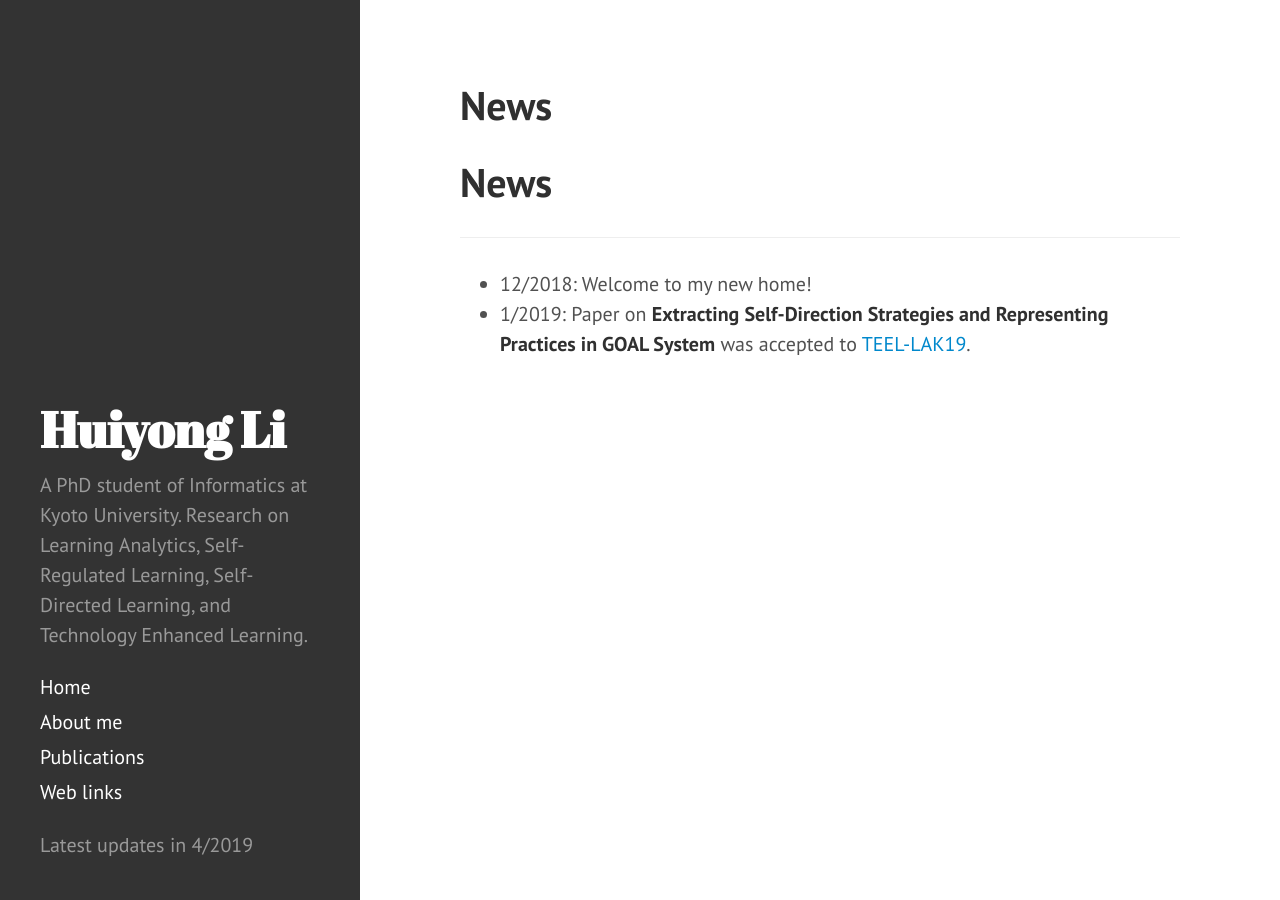
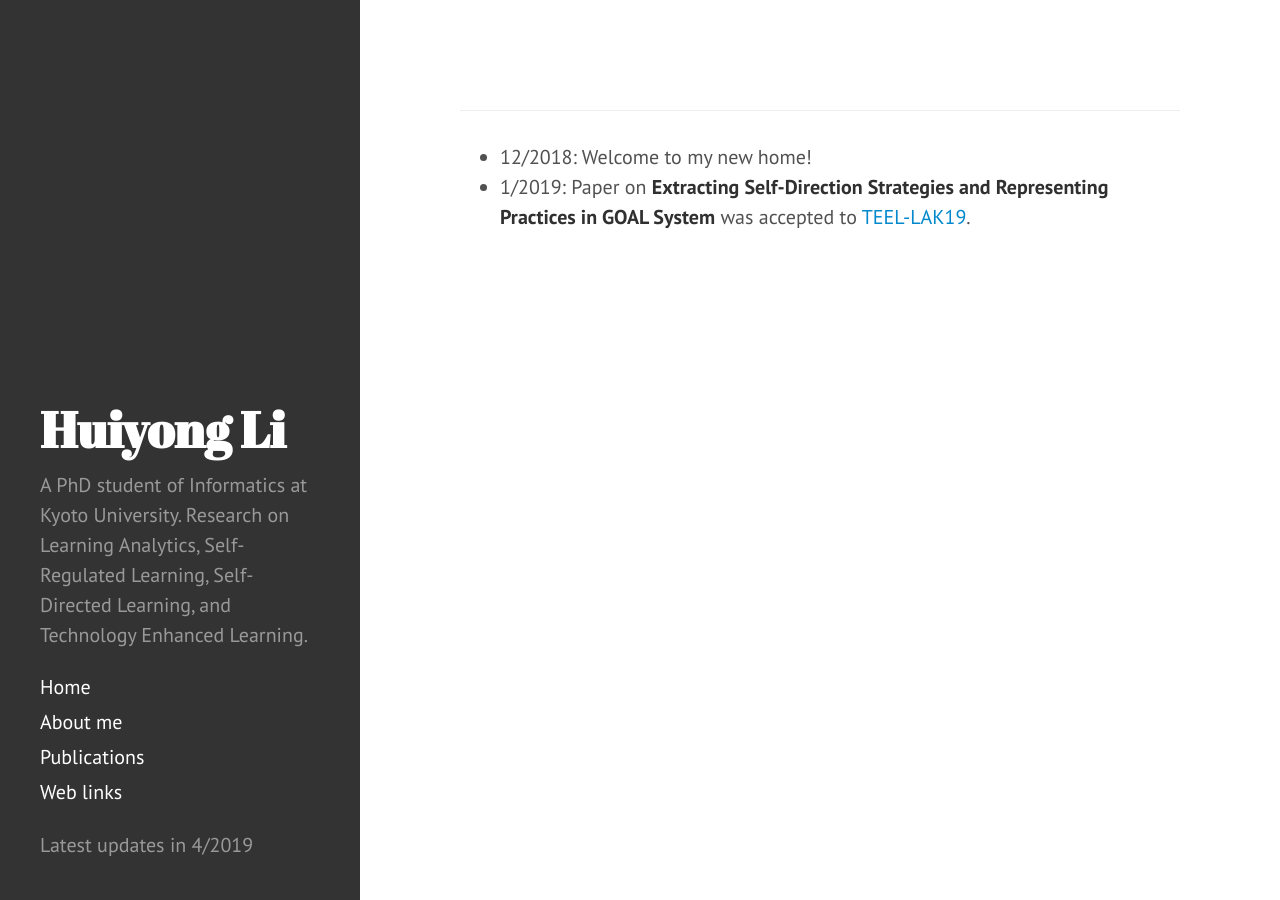
Before and after one commit to li-huiyong/li-huiyong.github.io, a Jekyll site: the page built from index.md, in a window 1280 px wide. Built offline with Jekyll 4.4.1, drawn with Linux system fonts in a browser that asks for light colours; our own code applies the rules of GitHub Pages for plain Markdown files.

Commit message:
Update index.md

```diff
--- a/index.md
+++ b/index.md
@@ -1,8 +1,6 @@
 ---
 layout: index
 ---
-
-# <span style="color: #303030;">News</span>
 
 ___
 
```
